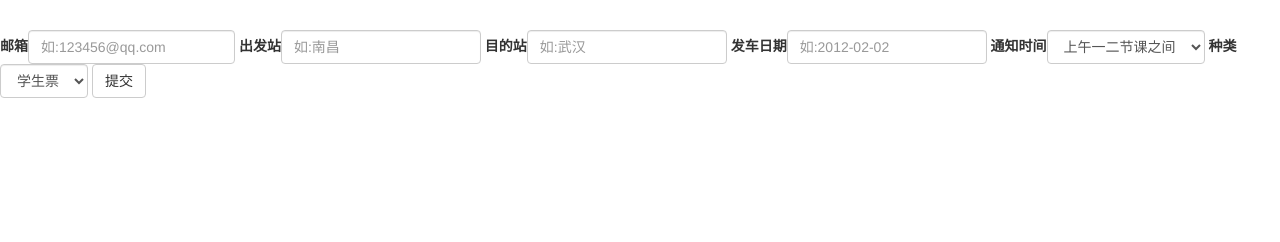
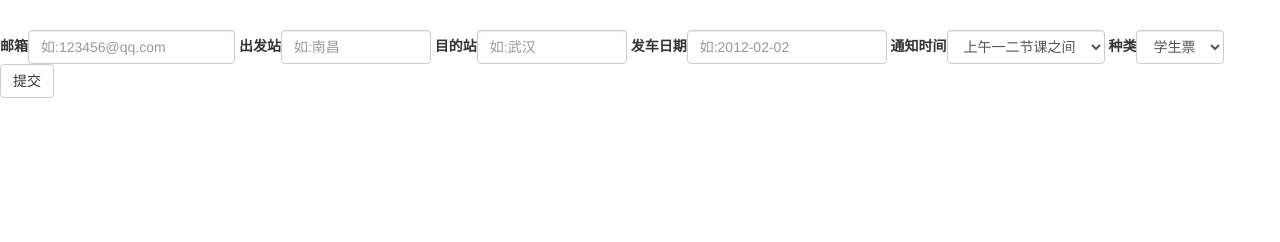
Before and after one commit to jelviss/Reptile, a Flask app: page / in a window 1280 px wide. Shown: the part 110-352 px from the top of the page. Run offline with Flask 2, Linux system fonts and the light colour scheme; data that the repository does not hold is empty; parts of the project's set-up code (start-up, migrations or seed data) failed here and were passed over; some libraries are stand-ins or nearby versions.

Commit message:
修改样式

```diff
--- a/trainTicketsSpriderV2/static/css/style.css
+++ b/trainTicketsSpriderV2/static/css/style.css
@@ -2,10 +2,10 @@
     width:200px;
 }
 .form-inline input.inputtostation{
-    width:200px;
+    width:150px;
 }
 .form-inline input.inputfromstation{
-    width:200px;
+    width:150px;
 }
 .error{
     color:red;
```
